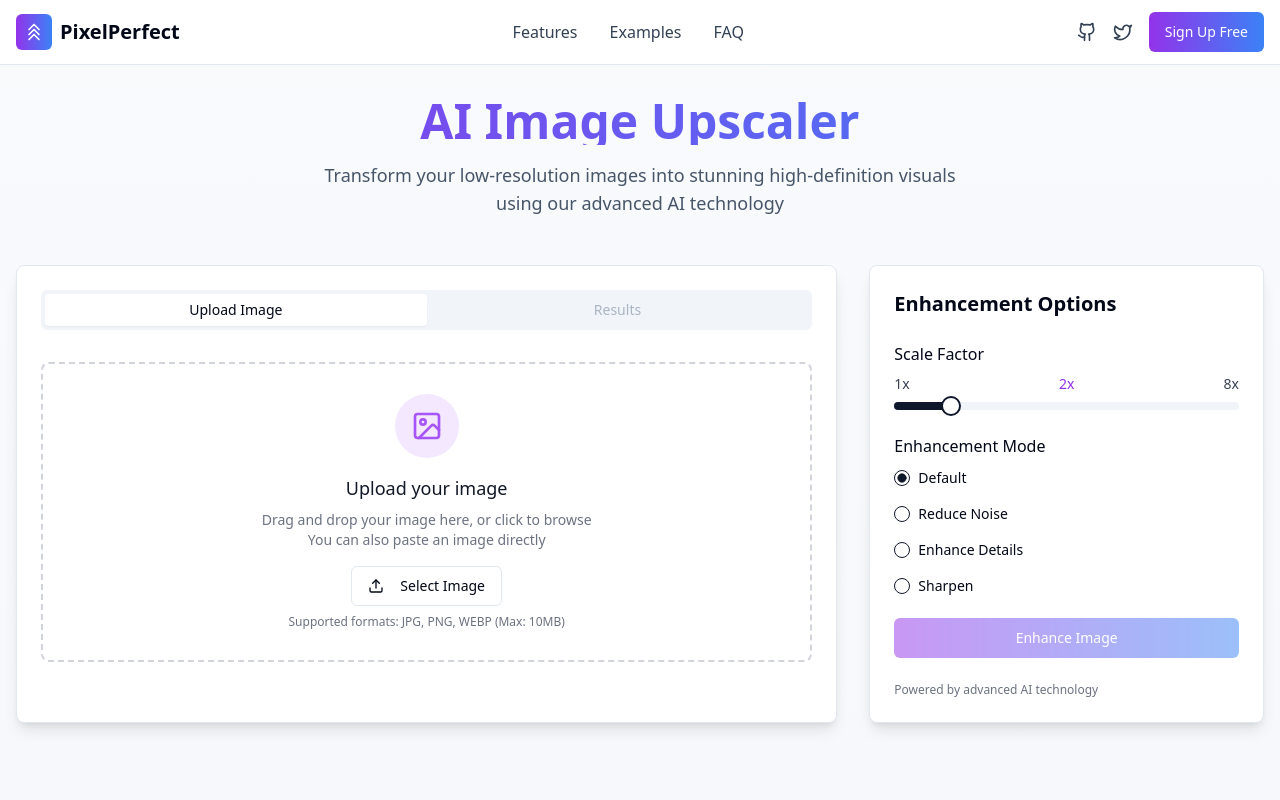
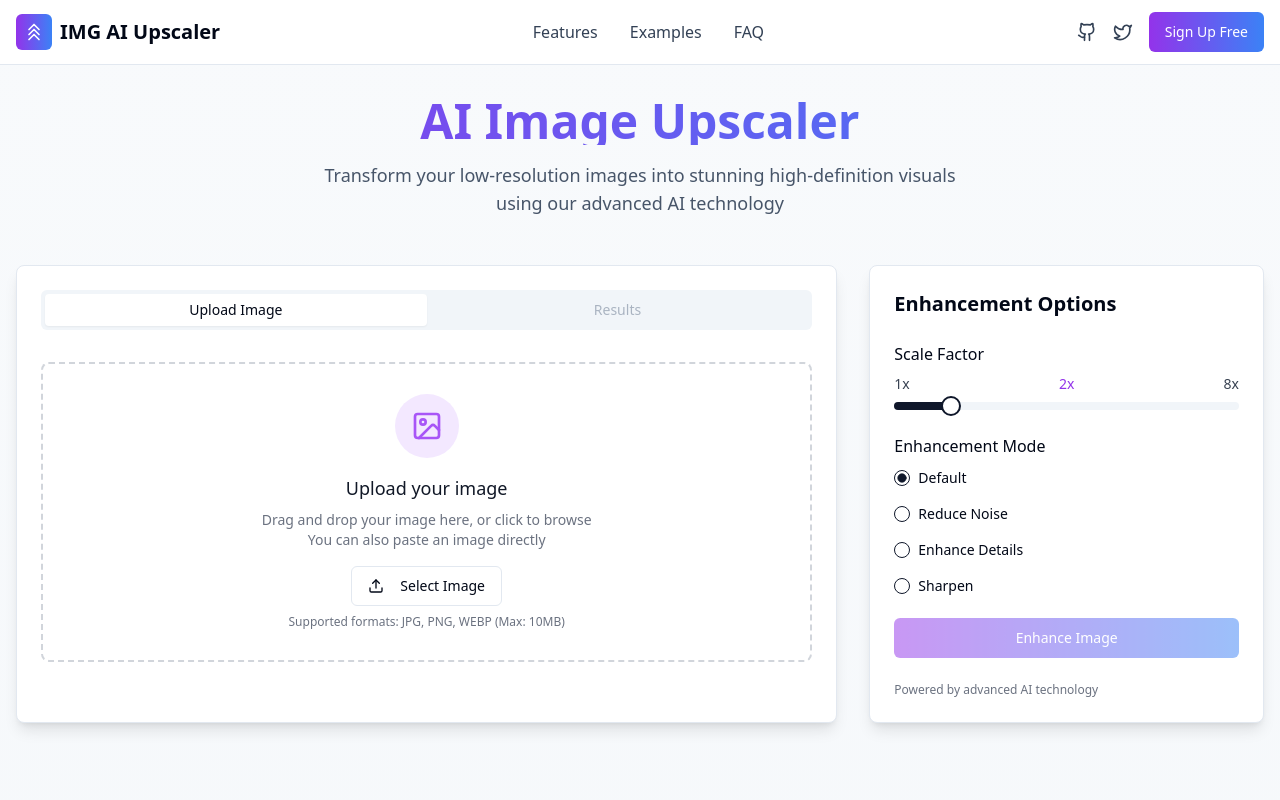
Before and after one commit to DESIGN4MERCH/img-ai-upscaler, a React (Vite) app: page / in a window 1280 px wide. Shown: the top 800 px of the page. Built offline with nearby package versions, Linux system fonts and the light colour scheme.

Commit message:
Visual edit in Lovable
Edited UI in Lovable

```diff
--- a/src/components/Header.tsx
+++ b/src/components/Header.tsx
@@ -1,10 +1,7 @@
-
 import { Button } from "@/components/ui/button";
 import { Github, Twitter } from "lucide-react";
-
 const Header = () => {
-  return (
-    <header className="border-b bg-white sticky top-0 z-10">
+  return <header className="border-b bg-white sticky top-0 z-10">
       <div className="container mx-auto px-4 py-3 flex items-center justify-between">
         <div className="flex items-center gap-2">
           <div className="bg-gradient-to-r from-purple-600 to-blue-500 p-2 rounded-md">
@@ -14,7 +11,7 @@ const Header = () => {
               <path d="m6 21 6-6 6 6"></path>
             </svg>
           </div>
-          <span className="font-bold text-xl">PixelPerfect</span>
+          <span className="font-bold text-xl">IMG AI Upscaler</span>
         </div>
 
         <nav className="hidden md:flex items-center space-x-8">
@@ -35,8 +32,6 @@ const Header = () => {
           </Button>
         </div>
       </div>
-    </header>
-  );
+    </header>;
 };
-
 export default Header;
```
